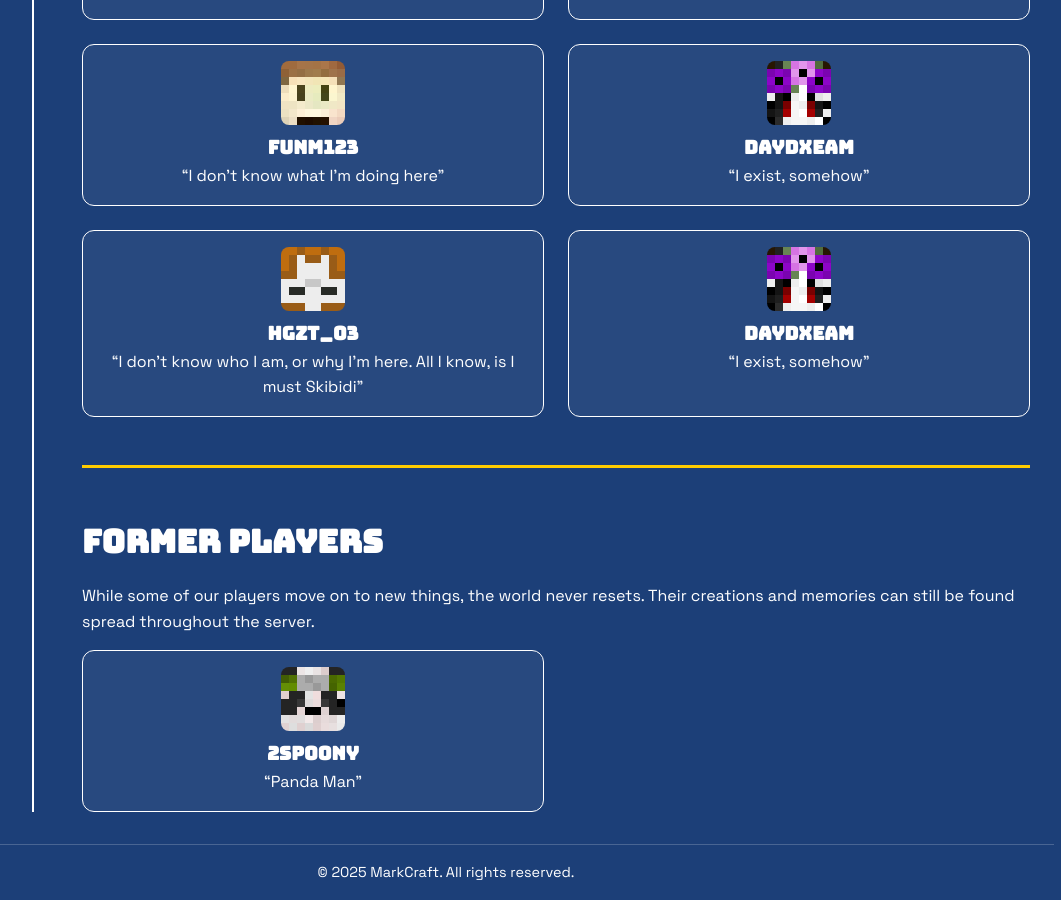
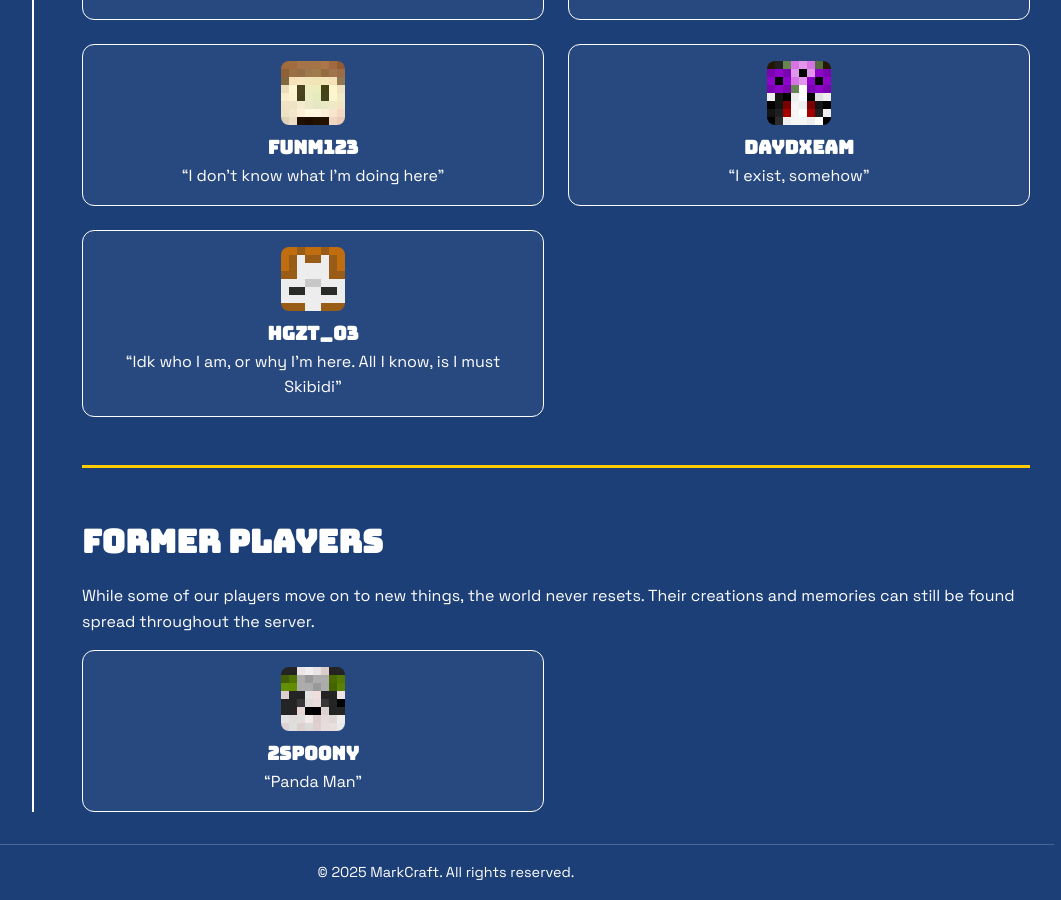
Before and after one commit to AdriMark/markcraft, a Jekyll site: the page built from players.md, in a window 1280 px wide and 900 px high, scrolled down 1063 px. Shown: the whole window, without its empty margins (194-1255 px from the left). Built offline with Jekyll 4.4.1, drawn with Linux system fonts in a browser that asks for light colours; comment, search, counter and statistics services are not loaded.

Commit message:
fixed stacking

```diff
--- a/players.md
+++ b/players.md
@@ -76,14 +76,9 @@ These players are active community members who contribute to the server with the
 <div class="player-card">
       <img src="/assets/images/players/hgzt_face.webp" alt="HGZT_03" class="player-icon" />
       <h3>HGZT_03</h3>
-    <p>“I don't know who I am, or why I'm here. All I know, is I must Skibidi”</p>
+    <p>“Idk who I am, or why I'm here. All I know, is I must Skibidi”</p>
   </div>
 
-<div class="player-card">
-      <img src="/assets/images/players/daydream_face.webp" alt="DayDxeam" class="player-icon" />
-      <h3>DayDxeam</h3>
-    <p>“I exist, somehow”</p>
-  </div>
 </div>
 
 ---
```
